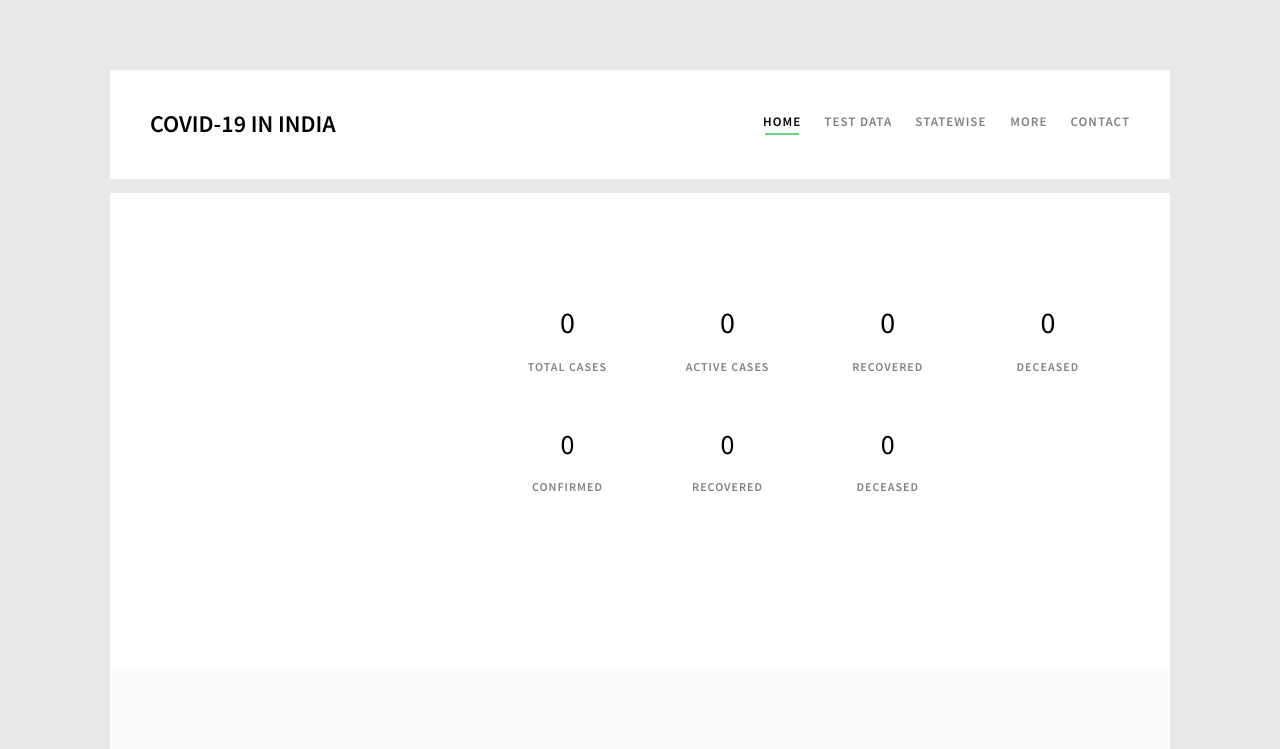
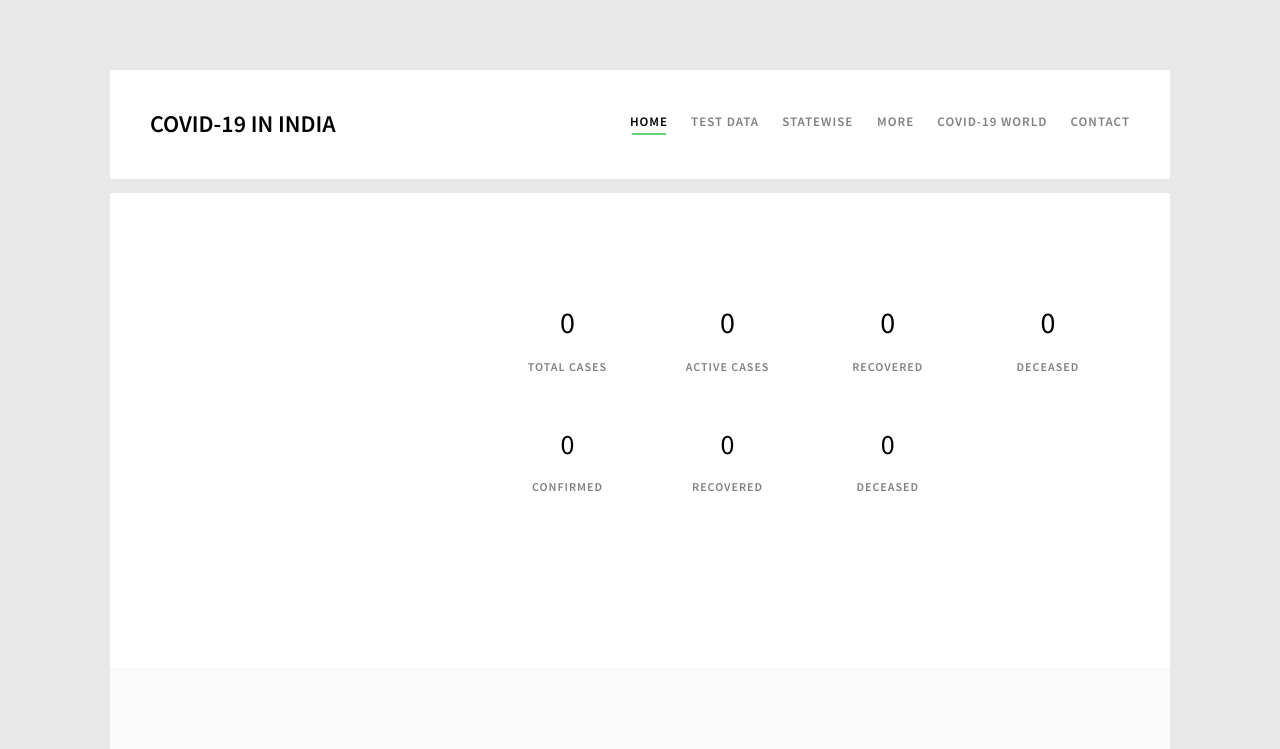
Before and after one commit to NaguAero/covid19india, a plain HTML site: page index.html in a window 1280 px wide. Shown: the top 749 px of the page. Drawn offline with nearby package versions, Linux system fonts and the light colour scheme; no server answers; files whose address does not match are found by name.

Commit message:
Update index.html

```diff
--- a/index.html
+++ b/index.html
@@ -99,7 +99,7 @@
 							</li>
 
 							<li><a href="more.html">More</a></li>
-							<!-- <li><a href="../../world/covid19world.html">Covid-19 World</a></li> -->
+							<li><a href="naguaero.github.io/covid19world/index.html">Covid-19 World</a></li>
 							<li><a href="#contact">Contact</a></li>
 						</ul>
 					</div>
```
